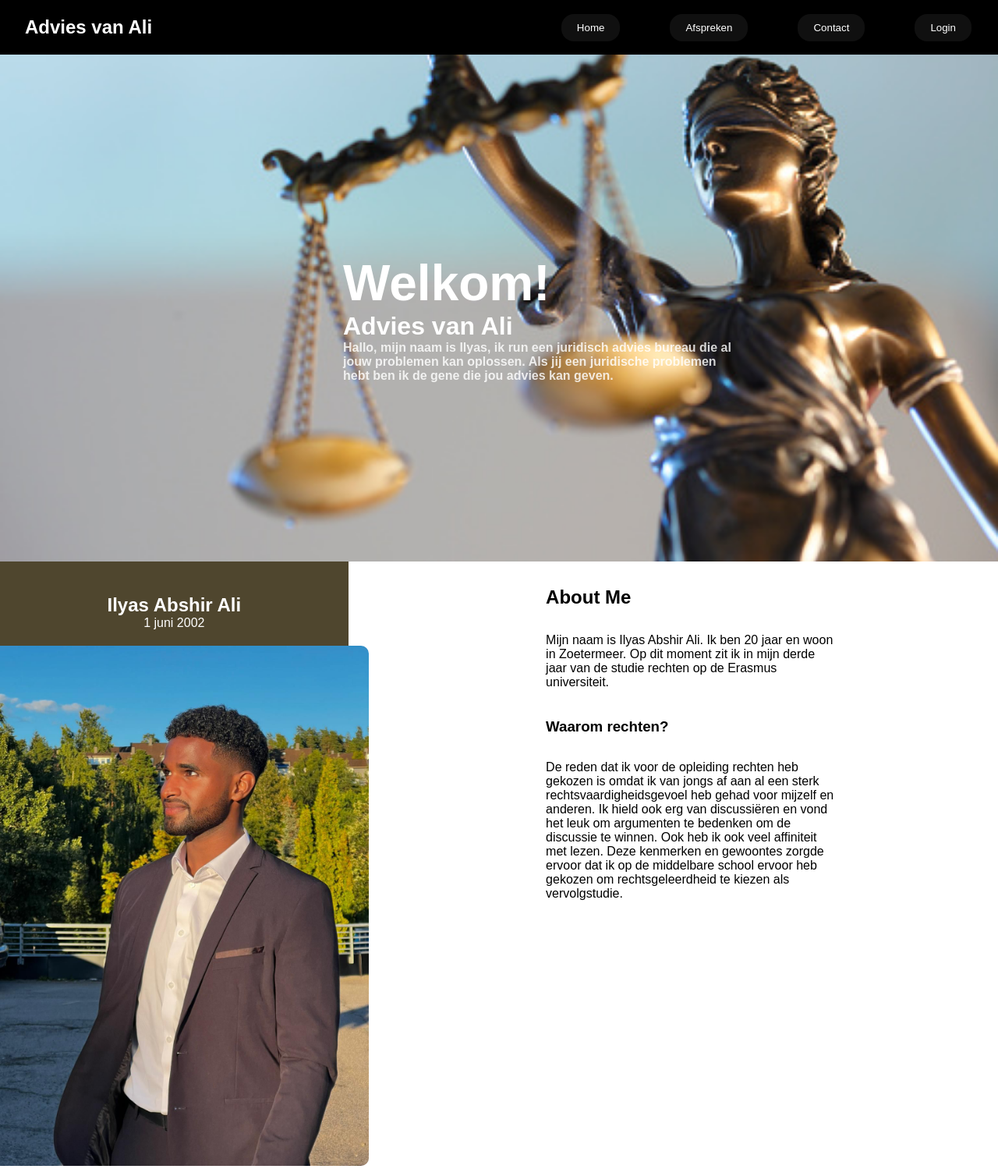
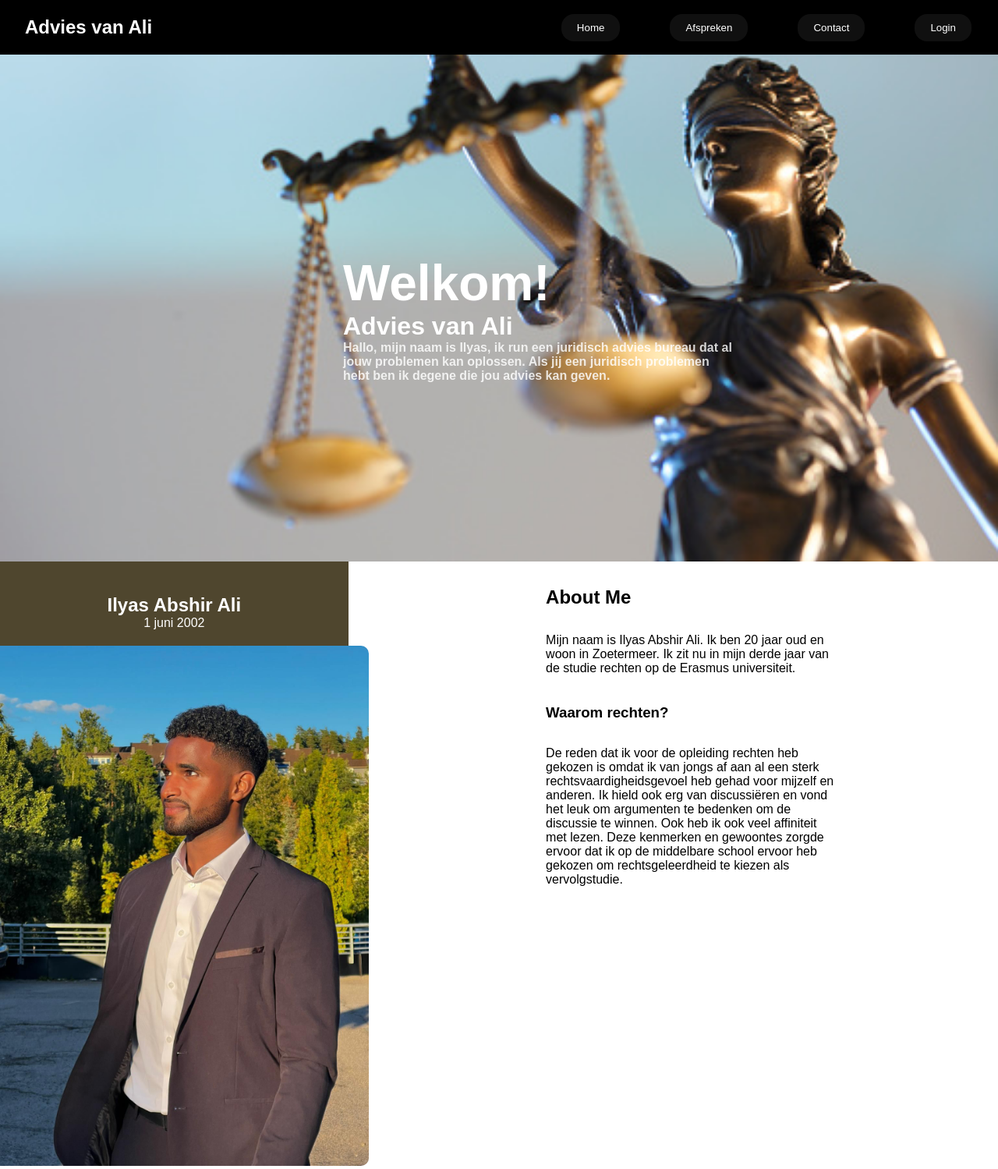
Before and after one commit to abukar582/abu-cle2, a PHP site: page / in a window 1280 px wide. Shown: the whole page at 78% size. Run offline with PHP 8.4, Linux system fonts and the light colour scheme.

Commit message:
test in b racnh

```diff
--- a/Abukar/index.php
+++ b/Abukar/index.php
@@ -70,8 +70,8 @@
       <H1 class="hero-heading">Welkom!</H1>
       <p class="hero-subtitel">Advies van Ali</p>
       <p class="hero-desc">
-        Hallo, mijn naam is Ilyas, ik run een juridisch advies bureau die al jouw problemen kan oplossen.
-        Als jij een juridische problemen hebt ben ik de gene die jou advies kan geven.
+        Hallo, mijn naam is Ilyas, ik run een juridisch advies bureau dat al jouw problemen kan oplossen.
+        Als jij een juridisch problemen hebt ben ik degene die jou advies kan geven.
       </p>
     </div>
   </div>
@@ -91,7 +91,7 @@
     <div class="my-desc">
       <div class="desc-titel">
         <h1> About Me</h1>
-        <p>Mijn naam is Ilyas Abshir Ali. Ik ben 20 jaar en woon in Zoetermeer. Op dit moment zit ik in mijn derde jaar van de studie rechten op de Erasmus universiteit.
+        <p>Mijn naam is Ilyas Abshir Ali. Ik ben 20 jaar oud en woon in Zoetermeer. Ik zit nu in mijn derde jaar van de studie rechten op de Erasmus universiteit.
 
         </p>
         <h3>Waarom rechten?</h3>
```
